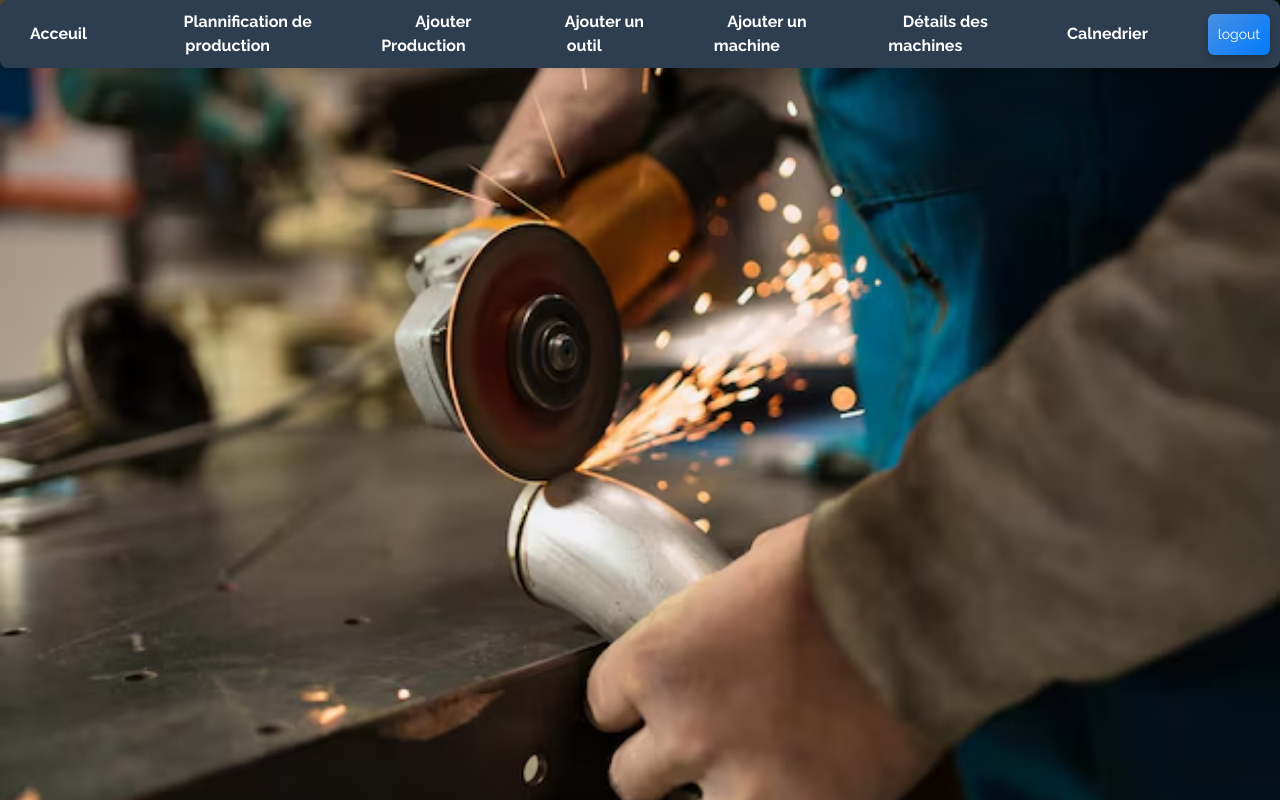
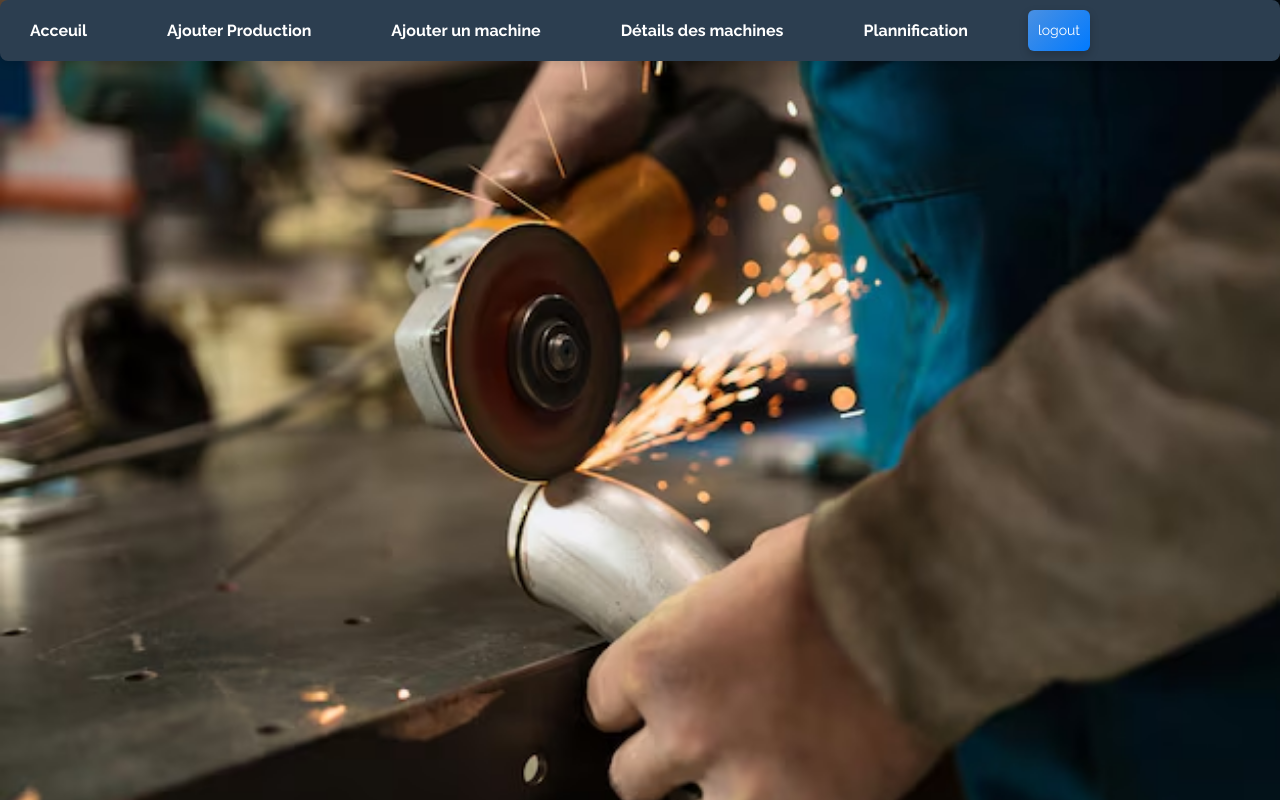
Before and after one commit to STS-Engineer/grinding_frontend, a React (Create React App) app: page /home in a window 1280 px wide. Built offline with nearby package versions, Linux system fonts and the light colour scheme.

Commit message:
Update Animatedpage.js

```diff
--- a/src/pages/Animatedpage.js
+++ b/src/pages/Animatedpage.js
@@ -22,18 +22,17 @@ const AnimatedPage = () => {
 
   return (
     <div className="animated-page">
-    <div className='navbar'>
+  <div className='navbar'>
         <ul className="navbar-links">
           <li><a href="/home">Acceuil</a></li>
-          <li><a href="/plannification">Plannification de production</a></li>
           <li><a href="/form">Ajouter Production</a></li>
-          <li><a href="/ajouteroutil">Ajouter un outil</a></li>
-          <li><a href="/machineform">Ajouter un machine</a></li>
+          <li><a href="/ajouternouvellemachine">Ajouter un machine</a></li>
           <li><a href="/details">Détails des machines</a></li>
-          <li><a href="/calendar">Calnedrier</a></li>
+          <li><a href="/calendar">Plannification</a></li>
           <button className='logout-button' onClick={handleLogout}>logout</button>
         </ul>
       </div>
+
       <div className={`background background-${imageIndex}`}>
         <div className="content">
 
```
